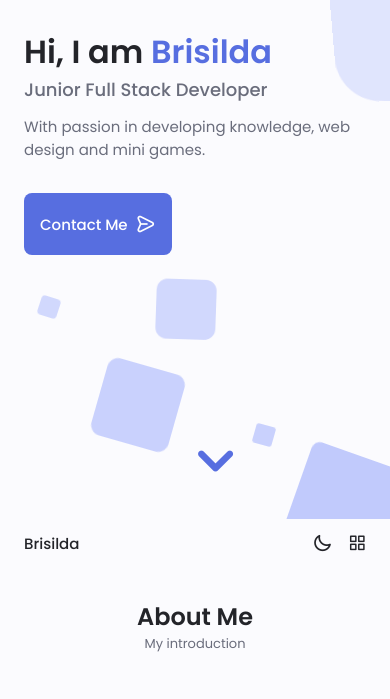
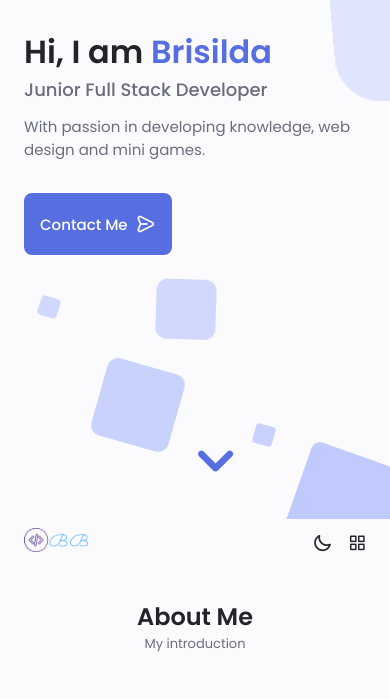
Before and after one commit to Brisilda-Bushi/Portfolio, a website: page src/index.html in a window 390 px wide. Shown: the part 277-976 px from the top of the page. Drawn offline with nearby package versions, Linux system fonts and the light colour scheme.

Commit message:
Adding personal logo

```diff
--- a/src/css/styles.css
+++ b/src/css/styles.css
@@ -203,6 +203,10 @@ body.dark-theme{
     color: var(--first-color);
   }
 
+  .nav__logo img{
+    width: 6rem;
+  }
+
   .nav__toggle{
     font-size: 1.1rem;
     cursor: pointer;
@@ -223,6 +227,9 @@ body.dark-theme{
       box-shadow: 0 -1px 4px rgba(0,0,0,0.15);
       border-radius: 1.5rem 1.5rem 0 0;
       transition: 0.3s;
+    }
+    .nav__logo img{
+      width: 4rem;
     }
   }
 
--- a/src/index.html
+++ b/src/index.html
@@ -19,7 +19,7 @@
   <!--------------------------------------------------------- HEADER ------------------------------------------------------------>
   <header class="header" id="header">
     <nav class="nav container" id="nav-show">
-      <a href="#" class="nav__logo">Brisilda</a>
+      <a href="#" class="nav__logo"> <img src="./img/logo.png" alt=""></a>
       <div class="nav__menu" id="nav-menu">
         <ul class="nav__list grid">
           <li class="nav__item">
```
Also changed, not shown: src/img/logo.png (added).
